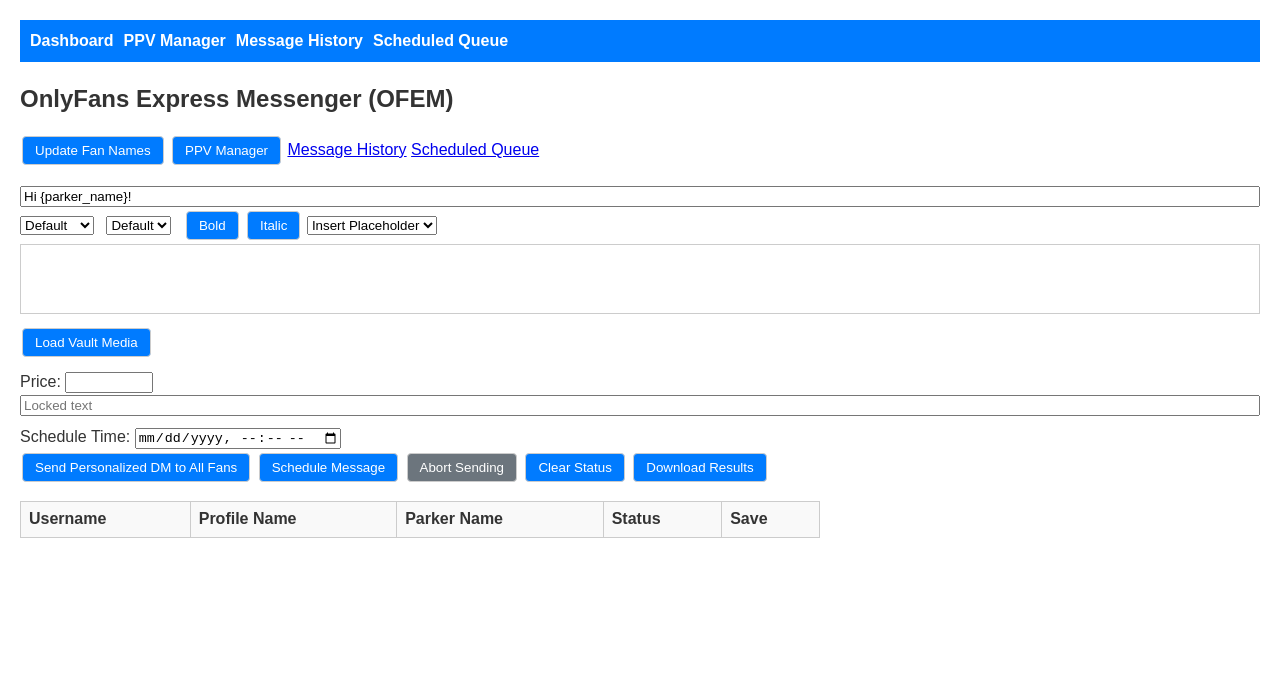
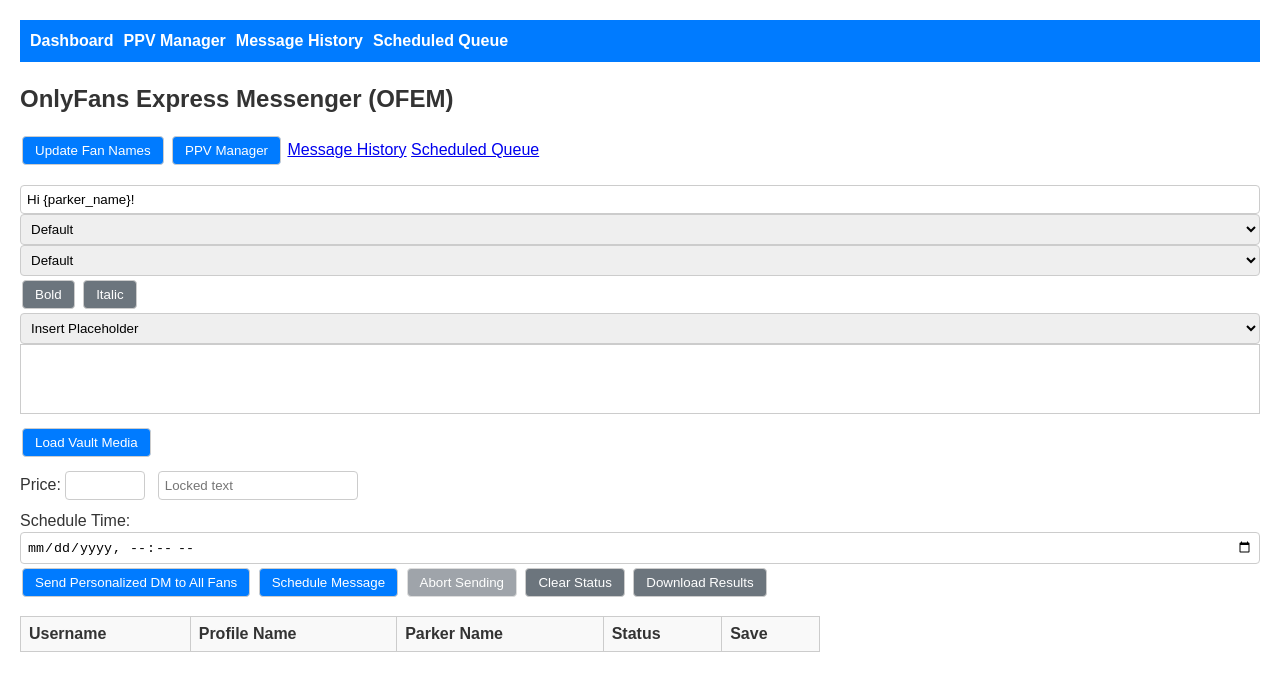
Before and after one commit to carbidethegreate/OFEM, a website: page public/index.html in a window 1280 px wide. Drawn offline with Linux system fonts and the light colour scheme; no server answers.

Commit message:
refactor: add reusable form styles

```diff
--- a/public/css/app.css
+++ b/public/css/app.css
@@ -44,44 +44,85 @@
 }
 
 /* Buttons */
-button {
+.btn {
   padding: 6px 12px;
   margin: 4px 2px;
   border: 1px solid var(--border-color);
+  border-radius: 4px;
+  cursor: pointer;
+  background-color: var(--light-bg);
+  color: #333;
+  text-decoration: none;
+}
+
+.btn:hover,
+.btn:focus {
+  background-color: #e2e6ea;
+}
+
+.btn:focus {
+  outline: 2px solid var(--primary-color);
+  outline-offset: 2px;
+}
+
+.btn-primary {
   background-color: var(--primary-color);
   color: #fff;
-  cursor: pointer;
-  border-radius: 4px;
 }
 
-button:disabled {
+.btn-primary:hover,
+.btn-primary:focus {
+  background-color: #0056b3;
+}
+
+.btn-secondary {
+  background-color: var(--secondary-color);
+  color: #fff;
+}
+
+.btn-secondary:hover,
+.btn-secondary:focus {
+  background-color: #5a6268;
+}
+
+.btn:disabled,
+.btn.disabled {
   background-color: var(--secondary-color);
   cursor: not-allowed;
+  opacity: 0.65;
 }
 
 /* Tables */
-table {
+.form-table {
   border-collapse: collapse;
   width: 100%;
   max-width: 800px;
 }
 
-th,
-td {
+.form-table th,
+.form-table td {
   border: 1px solid var(--border-color);
   padding: 6px 8px;
   text-align: left;
 }
 
-th {
+.form-table th {
   background: var(--light-bg);
 }
 
 /* Inputs */
-input[type=text],
-textarea {
+.form-input {
   width: 100%;
+  padding: 6px;
+  border: 1px solid var(--border-color);
+  border-radius: 4px;
   box-sizing: border-box;
+}
+
+.form-input:focus {
+  border-color: var(--primary-color);
+  box-shadow: 0 0 0 2px rgba(0, 123, 255, 0.25);
+  outline: none;
 }
 
 select,
--- a/public/index.html
+++ b/public/index.html
@@ -16,30 +16,30 @@
   </header>
   <h1>OnlyFans Express Messenger (OFEM)</h1>
   <p>
-    <button id="updateBtn">Update Fan Names</button>
-    <button onclick="location.href='ppv.html'">PPV Manager</button>
+    <button id="updateBtn" class="btn btn-primary">Update Fan Names</button>
+    <button class="btn btn-primary" onclick="location.href='ppv.html'">PPV Manager</button>
     <a href="history.html" target="_blank">Message History</a>
     <a href="queue.html" target="_blank">Scheduled Queue</a>
   </p>
   <div id="messageSection" class="message-section">
-    <input type="text" id="greeting" value="Hi {parker_name}!" />
+    <input type="text" id="greeting" class="form-input" value="Hi {parker_name}!" />
     <div id="toolbar">
-      <select id="sizeSelect">
+      <select id="sizeSelect" class="form-input">
         <option value="default">Default</option>
         <option value="sm">Smallest</option>
         <option value="s">Small</option>
         <option value="l">Large</option>
         <option value="lg">Largest</option>
       </select>
-      <select id="colorSelect">
+      <select id="colorSelect" class="form-input">
         <option value="">Default</option>
         <option value="gray">Gray</option>
         <option value="blue1">Blue 1</option>
         <option value="blue2">Blue 2</option>
       </select>
-      <button id="boldBtn" type="button">Bold</button>
-      <button id="italicBtn" type="button">Italic</button>
-      <select id="placeholderSelect">
+      <button id="boldBtn" type="button" class="btn btn-secondary">Bold</button>
+      <button id="italicBtn" type="button" class="btn btn-secondary">Italic</button>
+      <select id="placeholderSelect" class="form-input">
         <option value="">Insert Placeholder</option>
         <option value="{parker_name}">{parker_name}</option>
         <option value="{username}">{username}</option>
@@ -50,24 +50,24 @@
     </div>
     <div id="message" contenteditable="true" class="m-editor-fs__default message-editor"></div>
     <div id="vaultSection" class="vault-section">
-      <button id="loadVaultBtn" type="button">Load Vault Media</button>
+      <button id="loadVaultBtn" type="button" class="btn btn-primary">Load Vault Media</button>
       <div id="vaultMediaList" class="vault-media-list"></div>
       <div class="mt-5">
-        <label>Price: <input type="number" id="price" min="0" step="0.01" class="w-80"></label>
-        <input type="text" id="lockedText" placeholder="Locked text" class="w-200" />
+        <label>Price: <input type="number" id="price" min="0" step="0.01" class="form-input w-80"></label>
+        <input type="text" id="lockedText" placeholder="Locked text" class="form-input w-200" />
       </div>
     </div>
     <div class="schedule-section">
-      <label>Schedule Time: <input type="datetime-local" id="scheduledTime" /></label>
+      <label>Schedule Time: <input type="datetime-local" id="scheduledTime" class="form-input" /></label>
     </div>
-    <button id="sendBtn">Send Personalized DM to All Fans</button>
-    <button id="scheduleBtn" type="button">Schedule Message</button>
-    <button id="abortBtn" disabled>Abort Sending</button>
-    <button id="clearStatusBtn" type="button">Clear Status</button>
-    <button id="downloadBtn" type="button">Download Results</button>
+    <button id="sendBtn" class="btn btn-primary">Send Personalized DM to All Fans</button>
+    <button id="scheduleBtn" type="button" class="btn btn-primary">Schedule Message</button>
+    <button id="abortBtn" class="btn btn-secondary" disabled>Abort Sending</button>
+    <button id="clearStatusBtn" type="button" class="btn btn-secondary">Clear Status</button>
+    <button id="downloadBtn" type="button" class="btn btn-secondary">Download Results</button>
   </div>
   <div id="statusMsg" class="status-msg"></div>
-  <table id="fansTable">
+  <table id="fansTable" class="form-table">
     <thead>
       <tr>
         <th>Username</th>
@@ -182,6 +182,7 @@
         input.type = 'text';
         input.id = `name-${id}`;
         input.value = parkerName;
+        input.className = 'form-input';
         tdParker.appendChild(input);
         tr.appendChild(tdParker);
 
@@ -194,6 +195,7 @@
         const tdSave = document.createElement('td');
         const btn = document.createElement('button');
         btn.textContent = 'Save';
+        btn.className = 'btn btn-secondary';
         btn.addEventListener('click', () => updateName(String(id)));
         tdSave.appendChild(btn);
         tr.appendChild(tdSave);
--- a/public/queue.js
+++ b/public/queue.js
@@ -19,9 +19,11 @@
       const actionsTd = document.createElement('td');
       const editBtn = document.createElement('button');
       editBtn.textContent = 'Edit';
+      editBtn.className = 'btn btn-secondary';
       editBtn.addEventListener('click', () => this.edit(m));
       const cancelBtn = document.createElement('button');
       cancelBtn.textContent = 'Cancel';
+      cancelBtn.className = 'btn btn-secondary';
       cancelBtn.addEventListener('click', () => this.cancel(m.id));
       actionsTd.appendChild(editBtn);
       actionsTd.appendChild(cancelBtn);
```
Also changed, not shown: public/history.html (+3 -3 lines), public/ppv.html (+7 -7 lines), public/queue.html (+1 -1 lines), public/test.html (+1 -1 lines).
